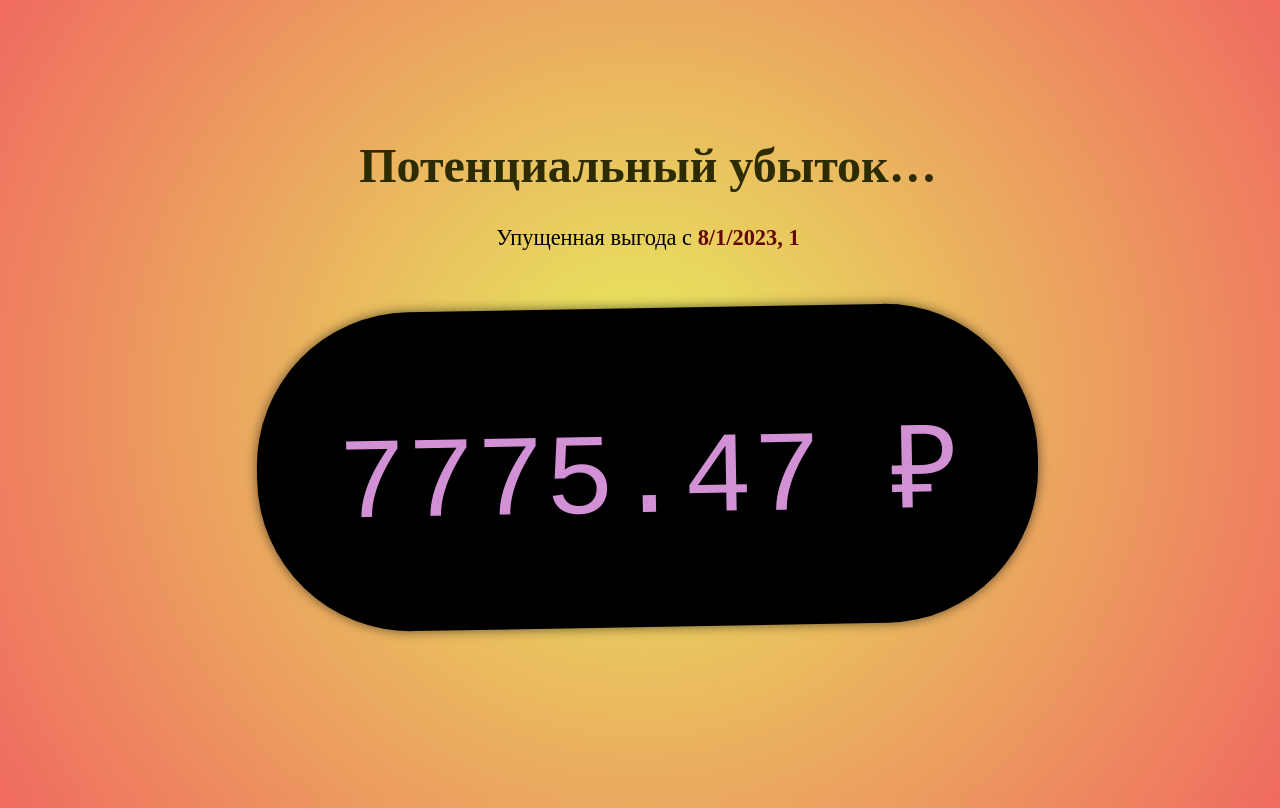
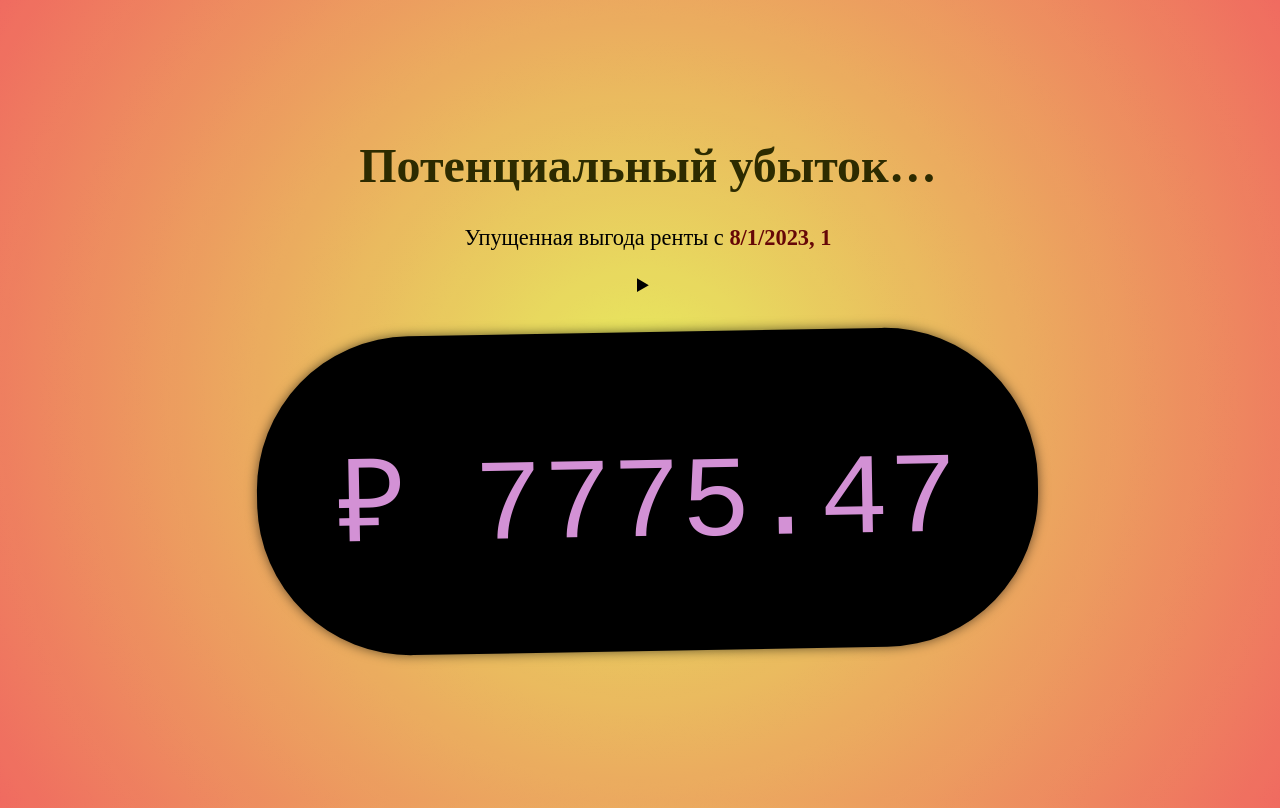
Before and after one commit to a374ru/potencialLosses, a plain HTML site: page docs/index.html in a window 1280 px wide. Drawn offline with Linux system fonts and the light colour scheme.

Commit message:
••• 2023

```diff
--- a/docs/index.html
+++ b/docs/index.html
@@ -12,8 +12,16 @@
 <body>
 	<main>
 		<h1>Потенциальный убыток…</h1>
-		<div id="tolk" class="tolk">Упущенная выгода с <span id="start-ubitka">???</span></div>
-		<div id="potencial-losses" class="potencial-losses">00.00₽</div>
+		<div id="tolk" class="tolk">Упущенная выгода ренты с <span id="start-ubitka">???</span></div>
+		<details>
+			<summary></summary>
+			Редкий случай, когда данные средства могли быть получены не зависимо от внешних обстоятельств и устранения
+			разногласий в течении несогласованного времени. Получай и реализуй свои задачи и разногласия. Но теперь эти средства
+			в бегах и увеличивающаяся сумма уже не вернется к тем кто от нее отказался – никогда. Вернуть нельзя, но еще можно
+			исправить ошибку и прекратить побег средств, лишившись только не значительной суммы. Точка невозврата, это когда
+			исчезающая сумма не сможет быть компенсирована отпущенным временем земной жизни для ее реализации.
+		</details>
+		<div id="potencial-losses" class="potencial-losses">₽</div>
 	</main>
 	<script>
 	</script>
--- a/docs/potencial-losses.css
+++ b/docs/potencial-losses.css
@@ -22,11 +22,14 @@ body {
 
 main {
 	display: flex;
+	margin: auto;
 	/* height: 88%; */
 	text-align: center;
 	flex-direction: column;
 	align-items: center;
 	justify-content: center;
+	min-width: auto;
+	max-width: 77%;
 }
 
 h1 {
@@ -58,3 +61,8 @@ h1 {
 	font-weight: 800;
 	color: rgb(102, 7, 7);
 }
+
+details{
+width: 55%;
+font-size: 1.3rem;
+}
--- a/docs/potencial-losses.js
+++ b/docs/potencial-losses.js
@@ -14,5 +14,5 @@ setInterval(function () {
     var potencialLosses = allDebet / SECMONF * intervalDate;
     /** Вставка данных в документ */
     var potencial_Losses = document.querySelector("#potencial-losses");
-    potencial_Losses.innerHTML = potencialLosses.toFixed(2) + " ₽";
+    potencial_Losses.innerHTML = "₽ " + potencialLosses.toFixed(2);
 }, 1000);
```
Also changed, not shown: 1 other file.
